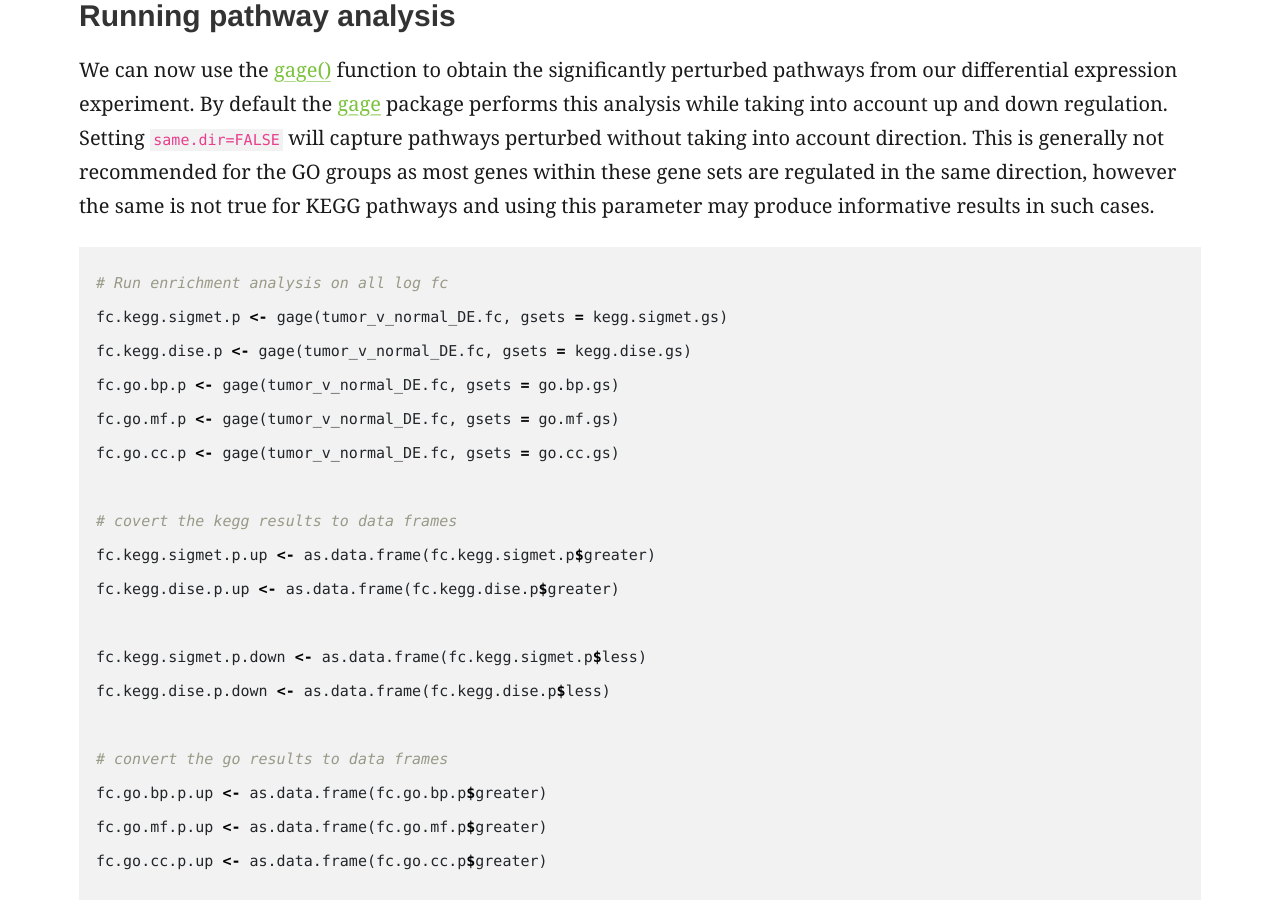
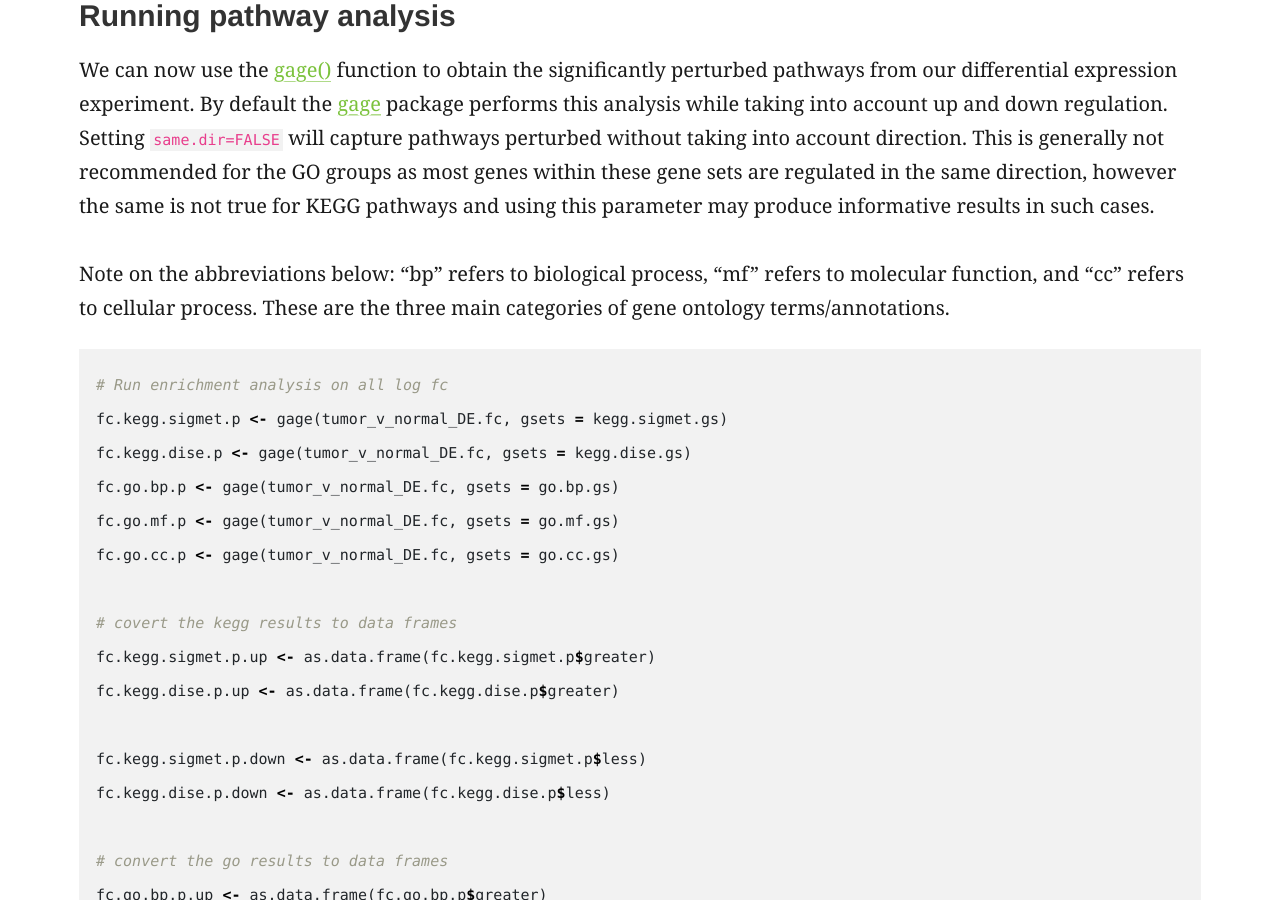
Before and after one commit to griffithlab/genviz.org, a Jekyll site: the page built from _posts/0004-03-01-pathwayAnalysis.md, in a window 1280 px wide and 900 px high, scrolled down 3543 px. Built offline with Jekyll 4.4.1, drawn with Linux system fonts in a browser that asks for light colours; nearby versions of some CDN libraries.

Commit message:
add explanation of go term abbreviations

````diff
--- a/_posts/0004-03-01-pathwayAnalysis.md
+++ b/_posts/0004-03-01-pathwayAnalysis.md
@@ -70,6 +70,8 @@ names(tumor_v_normal_DE.fc) <- tumor_v_normal_DE$entrez
 ### Running pathway analysis
 We can now use the [gage()](https://www.rdocumentation.org/packages/gage/versions/2.22.0/topics/gage) function to obtain the significantly perturbed pathways from our differential expression experiment. By default the [gage](https://bioconductor.org/packages/release/bioc/html/gage.html) package performs this analysis while taking into account up and down regulation. Setting `same.dir=FALSE` will capture pathways perturbed without taking into account direction. This is generally not recommended for the GO groups as most genes within these gene sets are regulated in the same direction, however the same is not true for KEGG pathways and using this parameter may produce informative results in such cases.
 
+Note on the abbreviations below: "bp" refers to biological process, "mf" refers to molecular function, and "cc" refers to cellular process. These are the three main categories of gene ontology terms/annotations.
+
 ```R
 # Run enrichment analysis on all log fc
 fc.kegg.sigmet.p <- gage(tumor_v_normal_DE.fc, gsets = kegg.sigmet.gs)
````
